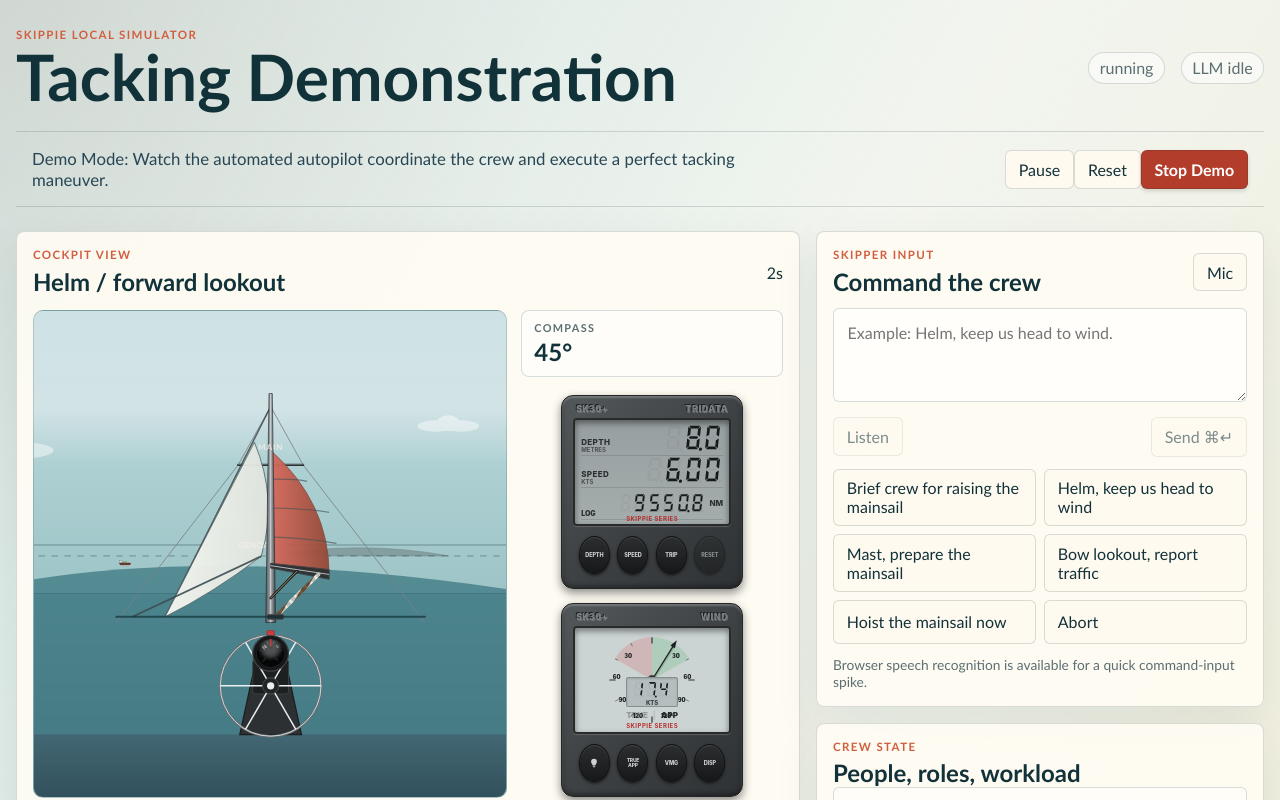
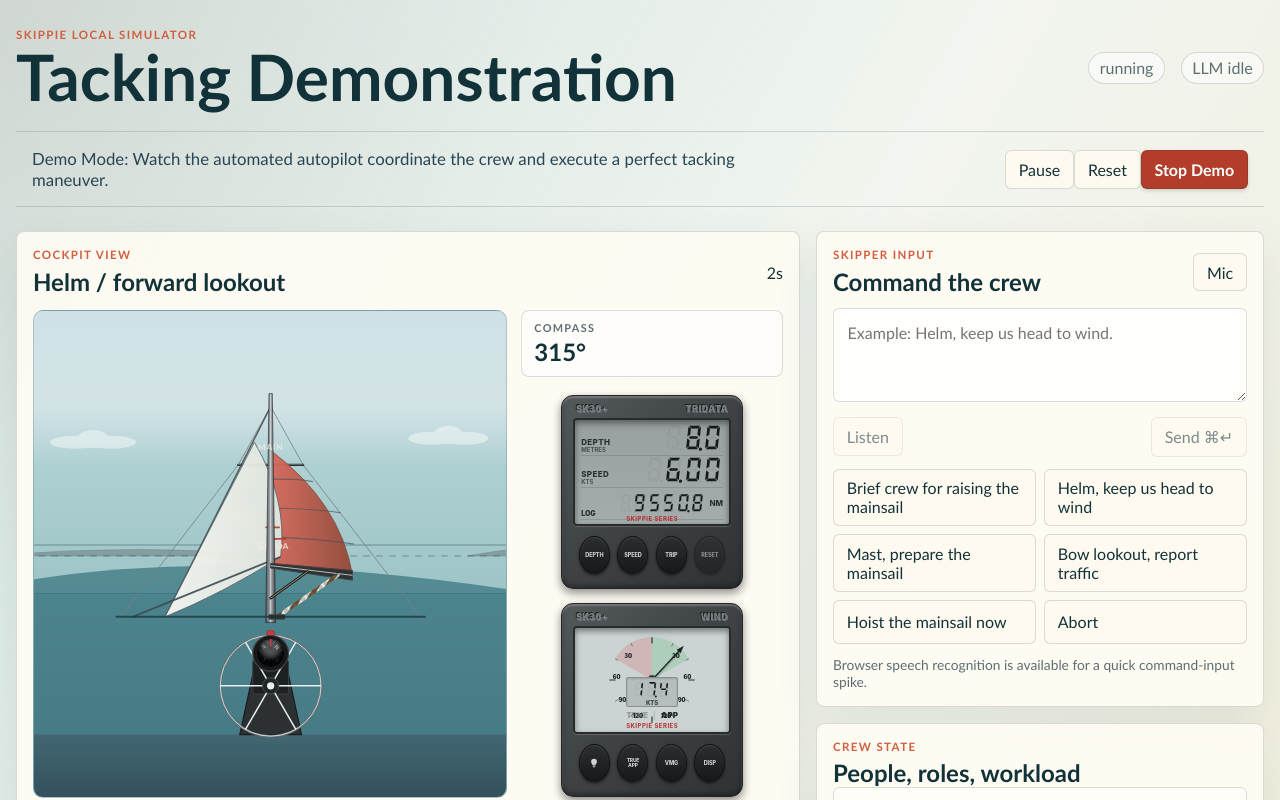
Before and after one commit to yitzikc/skippie, a React (Vite) app: page / in a window 1280 px wide. Both pictures are taken after a click on the button "Autopilot Demo". Shown: the top 800 px of the page. Built offline with nearby package versions, Linux system fonts and the light colour scheme.

Commit message:
fix: incorrect steering in demo

```diff
--- a/src/App.tsx
+++ b/src/App.tsx
@@ -54,35 +54,35 @@ export function App() {
             addEvent("crew", "Maya: Helming station manned. Tom: sheets prepped. Elena: active lookout. All crew ready at positions!");
             next.score.workloadDistribution = 95;
           } else if (t >= 6.0 && t < 8.0) {
-            addEvent("command", "Helm, turn port to tack");
-            addEvent("crew", "Maya (helm): Turn port commenced! Helming hard over.");
-            next.boat.rudderAngleDeg = -18;
+            addEvent("command", "Helm, turn starboard to tack");
+            addEvent("crew", "Maya (helm): Turn starboard commenced! Helming hard over.");
+            next.boat.rudderAngleDeg = 18; // Steer to starboard to turn bow clockwise into wind
             next.score.situationalAwareness = 90;
           } else if (t >= 8.5 && t < 10.5) {
             // PASSING HEAD TO WIND (IRONS) - 2.2 seconds into the turn!
             addEvent("observation", "Wind is dead ahead! Genoa and main luffing violently in irons.");
             addEvent("crew", "Elena (bow): Releasing port sheet! Sheet free!");
-            next.boat.headingDeg = 12; // Head to wind
+            next.boat.headingDeg = 358; // Head to wind (North)
             next.boat.apparentWindAngleDeg = 0;
             next.boat.speedKnots = 2.8;
             next.boat.speedOverGroundKnots = 2.8;
-            next.boat.heelDeg = 0.5;
-            next.boat.leewayDeg = 1.0;
+            next.boat.heelDeg = -0.5;
+            next.boat.leewayDeg = -1.0;
           } else if (t >= 10.5 && t < 13.0) {
             // COMPLETED ON NEW TACK - 4.4 seconds after starting the turn!
             addEvent("command", "Trim starboard sheet");
             addEvent("crew", "Tom (winch): Starboard sheet sheeted and trimmed! Sails drawing.");
             next.boat.rudderAngleDeg = 0; // Center helm
-            next.boat.headingDeg = 315;
-            next.boat.apparentWindAngleDeg = -32;
+            next.boat.headingDeg = 45; // Settle Port tack close-hauled
+            next.boat.apparentWindAngleDeg = -43; // wind on Port
             next.boat.genoaTack = "starboard"; // Sheeted starboard!
             next.boat.speedKnots = 5.8;
             next.boat.speedOverGroundKnots = 5.8;
-            next.boat.heelDeg = -13; // Settle heel on Port tack
-            next.boat.leewayDeg = 3.5;
+            next.boat.heelDeg = 13; // Settle heel starboard on Port tack
+            next.boat.leewayDeg = -3.5;
             next.score.proceduralCompliance = 98;
           } else if (t >= 13.0) {
-            addEvent("observation", "Autopilot demo completed successfully! Settle close-hauled course 315°.");
+            addEvent("observation", "Autopilot demo completed successfully! Settle close-hauled course 045°.");
             next.completed = true;
           }
 
--- a/src/sim/scenarios.ts
+++ b/src/sim/scenarios.ts
@@ -104,7 +104,7 @@ export const tackDemoScenario: ScenarioState = {
   boat: {
     x: 52,
     y: 55,
-    headingDeg: 45, // Starboard tack close-hauled
+    headingDeg: 315, // Starboard tack close-hauled (wind at 358 is 43 deg starboard bow)
     speedKnots: 6.0,
     angularVelocity: 0,
     momentum: 0.85,
@@ -116,17 +116,17 @@ export const tackDemoScenario: ScenarioState = {
     mainHoistIssue: "none",
     genoaFurled: false,
     genoaTack: "port", // sheeted to port
-    heelDeg: 14,
-    leewayDeg: 3.5,
-    apparentWindAngleDeg: 32, // wind from starboard
+    heelDeg: -14, // heel is port under starboard wind
+    leewayDeg: -3.5,
+    apparentWindAngleDeg: 43, // wind from starboard
     apparentWindSpeedKnots: 17.4,
     speedOverGroundKnots: 6.0,
-    courseOverGroundDeg: 45,
+    courseOverGroundDeg: 315,
     mainTrim: 0.5,
     genoaTrim: 0.5,
   },
   environment: {
-    windDirectionDeg: 12,
+    windDirectionDeg: 358,
     windStrengthKnots: 14,
     gustKnots: 18,
     tidalCurrentDirectionDeg: 180,
@@ -138,7 +138,7 @@ export const tackDemoScenario: ScenarioState = {
       id: "maya",
       name: "Maya",
       role: "helm",
-      task: "Sailing close-hauled on course 045°",
+      task: "Sailing close-hauled on course 315°",
       experience: 0.7,
       fatigue: 0.12,
       attention: 0.82,
--- a/src/ui/CockpitView.tsx
+++ b/src/ui/CockpitView.tsx
@@ -288,10 +288,21 @@ export function CockpitView({ scenario }: Props) {
                 strokeWidth="1"
                 opacity="0.97"
               />
-              {/* Telltales fluttering on Genoa leech */}
-              <g className="jib-telltales" opacity={isJibLuffing ? 0.35 : jibTelltaleOpacity}>
-                <path d={`${finalJibClewX - 22},${finalJibClewY - 40} L ${finalJibClewX - 6},${finalJibClewY - 24}`} stroke={activeTelltaleColor} strokeWidth="2.2" strokeLinecap="round" />
-                <path d={`${finalJibClewX - 14},${finalJibClewY - 32} L ${finalJibClewX + 2},${finalJibClewY - 18}`} stroke={activeTelltaleColor} strokeWidth="2.2" strokeLinecap="round" />
+              {/* Telltales fluttering on Genoa leech - fly horizontal when trimmed, droop down when luffing */}
+              <g className="jib-telltales" opacity={isJibLuffing ? 0.45 : jibTelltaleOpacity}>
+                {isJibLuffing || apparentWindSpeed <= 6 ? (
+                  <>
+                    {/* Drooping down vertical loose telltales */}
+                    <path d={`M ${finalJibClewX - 18},${finalJibClewY - 36} L ${finalJibClewX - 18},${finalJibClewY - 24}`} stroke={activeTelltaleColor} strokeWidth="2.2" strokeLinecap="round" />
+                    <path d={`M ${finalJibClewX - 10},${finalJibClewY - 22} L ${finalJibClewX - 10},${finalJibClewY - 10}`} stroke={activeTelltaleColor} strokeWidth="2.2" strokeLinecap="round" />
+                  </>
+                ) : (
+                  <>
+                    {/* Streamlined perfectly horizontal active windward/leeward telltales */}
+                    <path d={`M ${finalJibClewX - 18},${finalJibClewY - 36} L ${finalJibClewX - 2},${finalJibClewY - 36}`} stroke={activeTelltaleColor} strokeWidth="2.2" strokeLinecap="round" />
+                    <path d={`M ${finalJibClewX - 10},${finalJibClewY - 22} L ${finalJibClewX + 6},${finalJibClewY - 22}`} stroke={activeTelltaleColor} strokeWidth="2.2" strokeLinecap="round" />
+                  </>
+                )}
               </g>
               {/* Clew Genoa sheet rope to Winch */}
               <line
```
